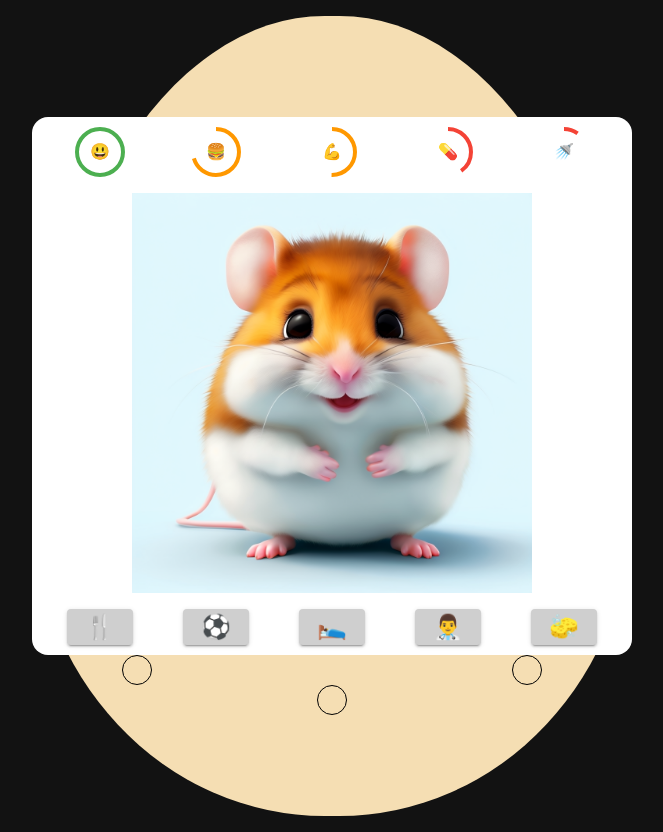
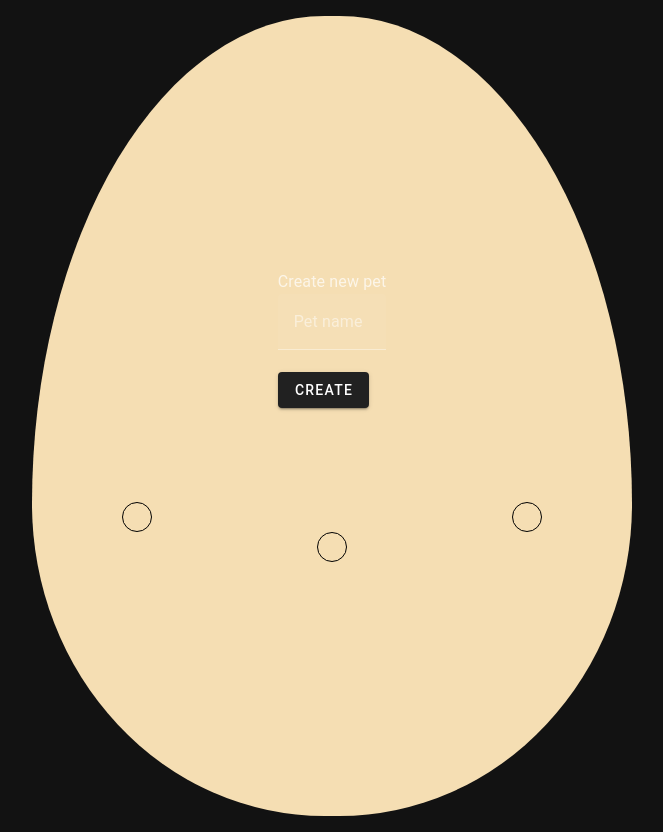
Before and after one commit to Potseluiko-Misha/--------------, a Vue app in the folder Tamagothci/: page / in a window 1280 px wide. Shown: the whole page, without its empty margins (308-971 px from the left). Built offline with nearby package versions, Linux system fonts and the light colour scheme.

Commit message:
addLabelAndField

```diff
--- a/Tamagothci/src/App.vue
+++ b/Tamagothci/src/App.vue
@@ -7,5 +7,7 @@
 </template>
 
 <script setup lang="ts">
-  //
+
+import Game from './components/Game.vue';
+
 </script>
--- a/Tamagothci/src/components/Game.vue
+++ b/Tamagothci/src/components/Game.vue
@@ -4,8 +4,13 @@
             <v-col>
                 <div class="egg">
                     <div class="spacer"></div>
-                    <div class="tg_screen">
+                    <div v-if="pet.name" class="tg_screen">
                         <Screen/>
+                    </div>
+                    <div v-else class="create-new-pet">
+                        <v-label>Create new pet</v-label>
+                        <v-text-field placeholder="Pet name"></v-text-field>
+                        <v-btn>Create</v-btn>
                     </div>
                     <div class="tg_buttons">
                         <div class="flex between">
@@ -25,6 +30,13 @@
 
 <script setup>
 import Screen from './Screen.vue';
+import { pet } from '@/store';
+
+if(pet.name === null) {
+  console.log('create new pet');
+
+}
+
 
 
 </script>
--- a/Tamagothci/src/store/index.ts
+++ b/Tamagothci/src/store/index.ts
@@ -1,6 +1,6 @@
 import { reactive } from 'vue'
 
-export const store = reactive({
+export const pet = reactive({
     name: null,
     state: {
         happiness: 0,
```
